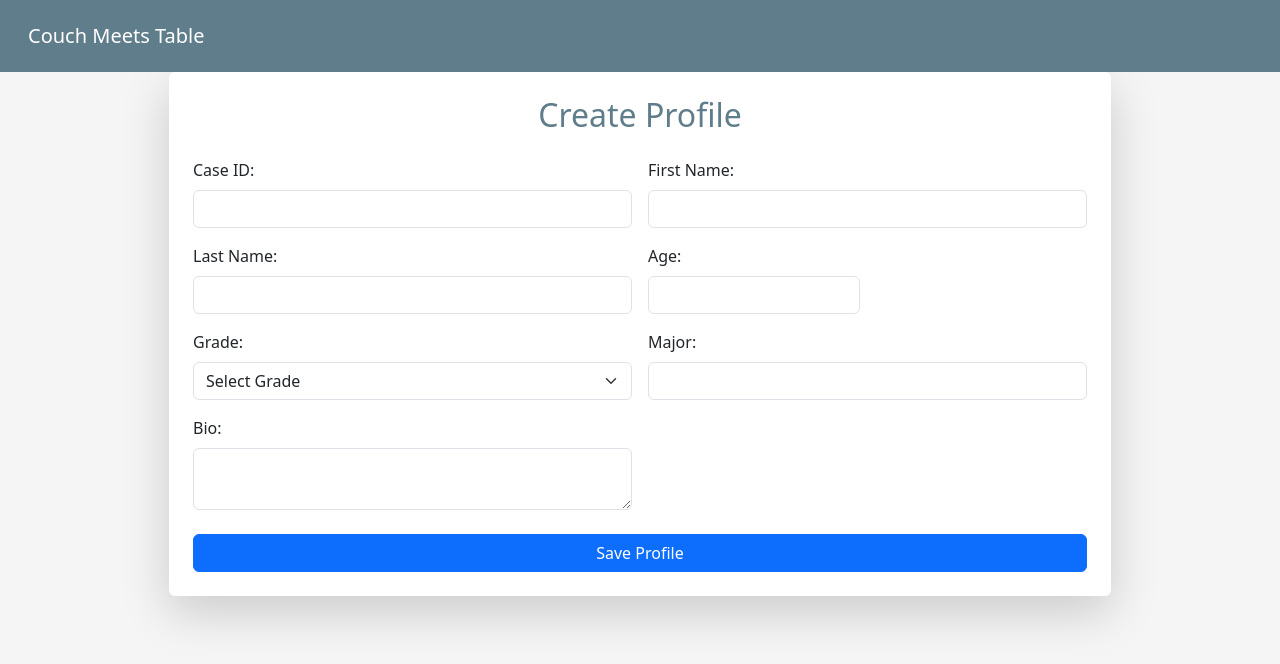
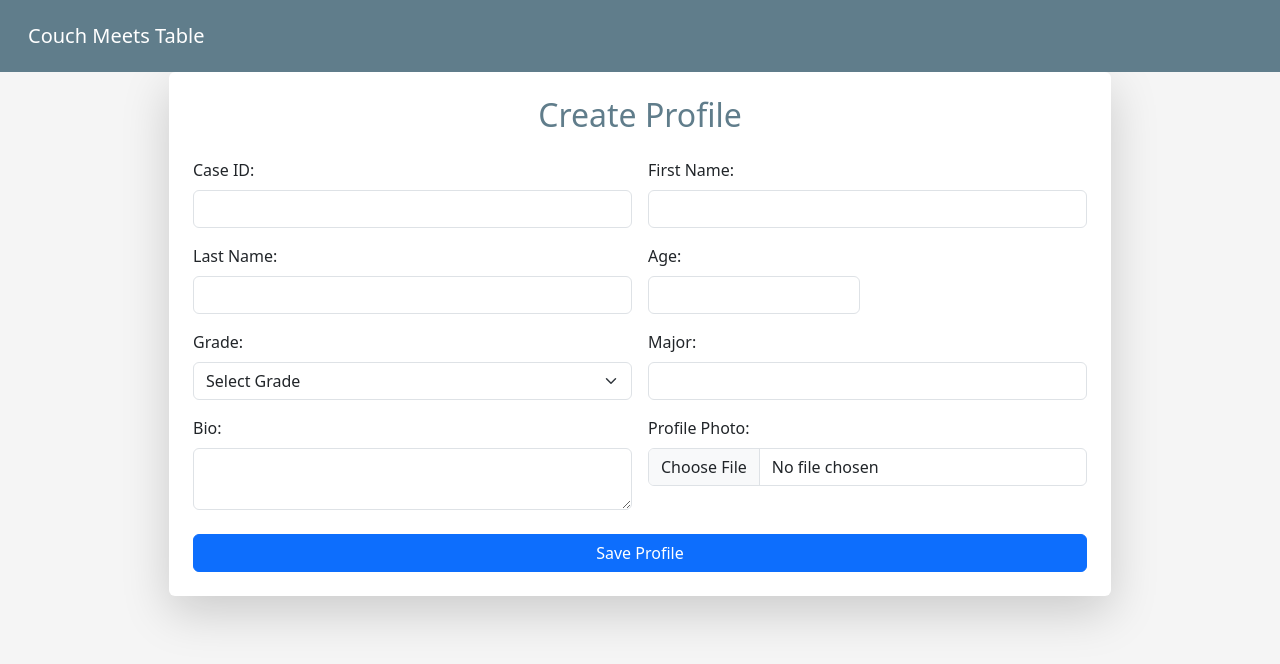
Before and after one commit to bhavyapkrishna/couch-meets-table, a React (Create React App) app in the folder client/: page /createProfile in a window 1280 px wide. Shown: the top 664 px of the page. Built offline with nearby package versions, Linux system fonts and the light colour scheme.

Commit message:
Update CreateProfilePage.js
uhhh photo yes

```diff
--- a/client/src/pages/CreateProfilePage.js
+++ b/client/src/pages/CreateProfilePage.js
@@ -51,6 +51,13 @@ const CreateProfilePage = () => {
             setDormOptions(updatedDorms.map(dorm => ({value: dorm, label: dorm})));
         } else {
             setDormOptions([]);
+        }
+    }
+
+    const handleFileChange = (e) => {
+        const file = e.target.files[0];
+        if (file) {
+            setProfile((prev) => ({ ...prev, profilePhoto: file }));
         }
     }
 
@@ -126,6 +133,11 @@ const CreateProfilePage = () => {
                         <label className="form-label">Bio:</label>
                         <textarea className="form-control" name="bio" value={profile.bio} onChange={handleChange}></textarea>
                     </div>
+
+                    <div className="col-md-6">
+                        <label className="form-label">Profile Photo:</label>
+                        <input type="file" className="form-control" accept="image/*" onChange={handleFileChange} />
+                    </div>
                     <div className="d-grid mt-4">
                         <button type="submit" className="btn btn-primary">Save Profile</button>
                     </div>
```
